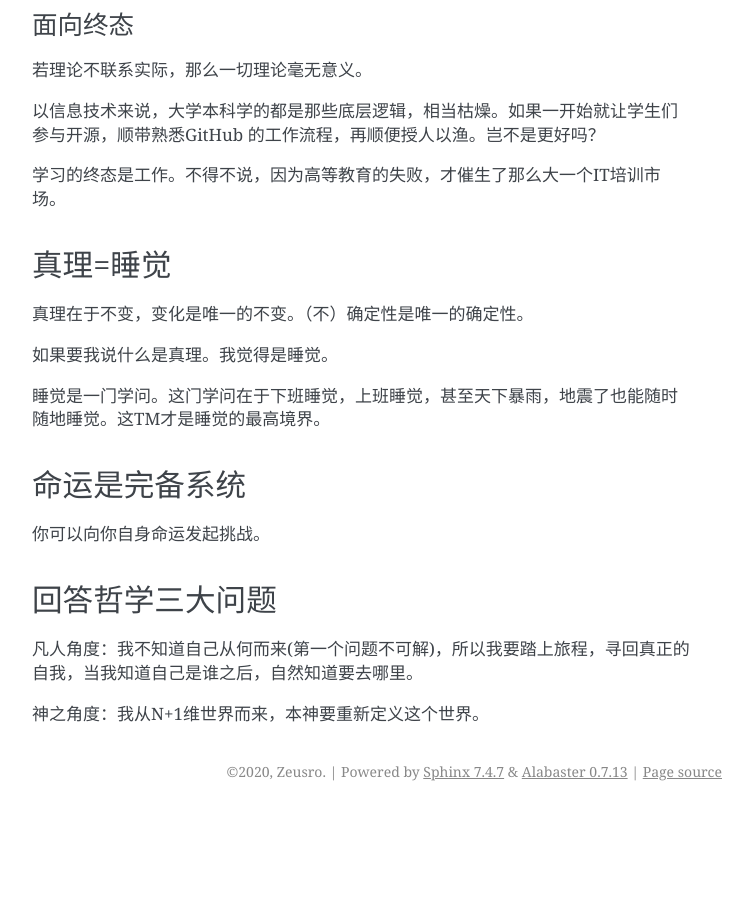
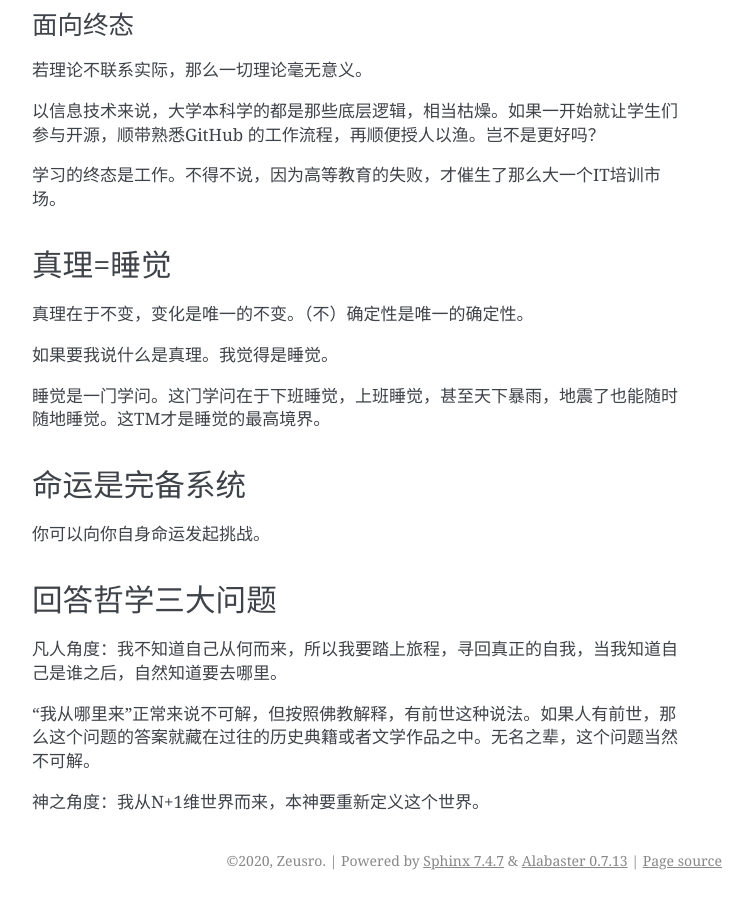
Before and after one commit to zeusro/God-Theory, a Sphinx documentation site: the page built from source/chapter_6.md, in a window 1280 px wide and 900 px high, scrolled down 3119 px. Shown: the whole window, without its empty margins (388-1141 px from the left). Built offline with Sphinx 7.4.7, drawn with Linux system fonts in a browser that asks for light colours; before the commit the page ends 3930 px from its top, so only the background shows below that.

Commit message:
Wed Jun 17 09:16:19 CST 2020

```diff
--- a/source/chapter_6.md
+++ b/source/chapter_6.md
@@ -96,6 +96,8 @@
 
 ## 回答哲学三大问题
 
-凡人角度：我不知道自己从何而来(第一个问题不可解)，所以我要踏上旅程，寻回真正的自我，当我知道自己是谁之后，自然知道要去哪里。
+凡人角度：我不知道自己从何而来，所以我要踏上旅程，寻回真正的自我，当我知道自己是谁之后，自然知道要去哪里。
+
+“我从哪里来”正常来说不可解，但按照佛教解释，有前世这种说法。如果人有前世，那么这个问题的答案就藏在过往的历史典籍或者文学作品之中。无名之辈，这个问题当然不可解。
 
 神之角度：我从N+1维世界而来，本神要重新定义这个世界。
```
